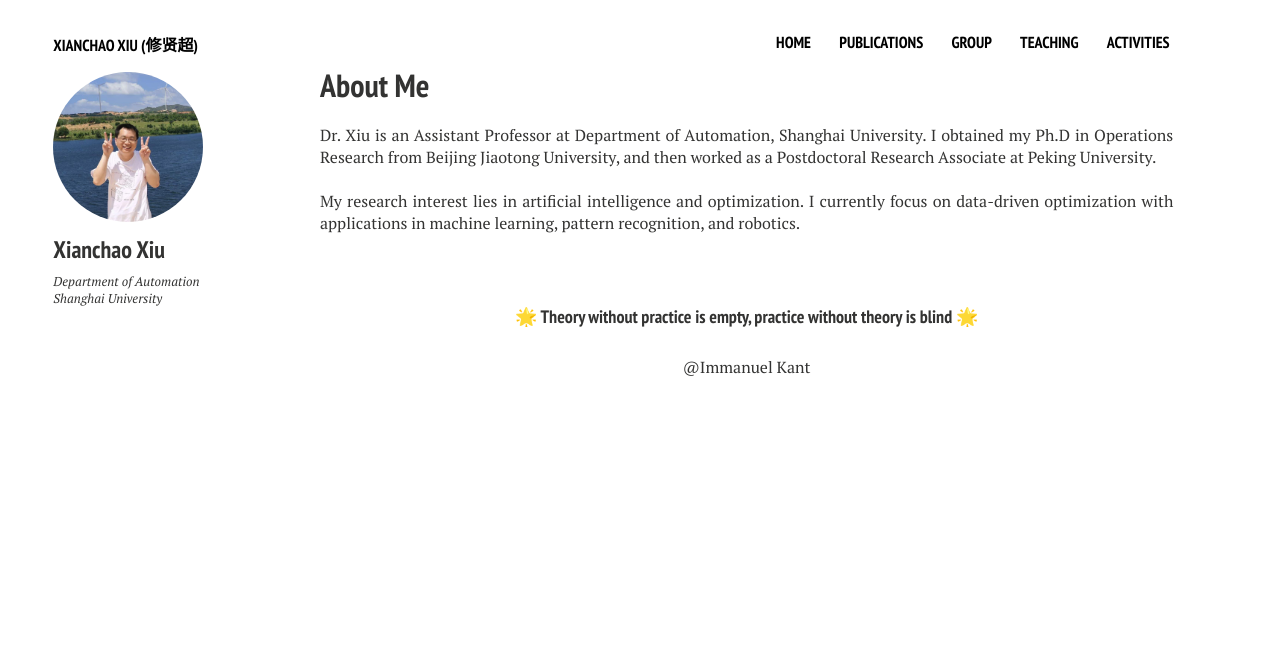
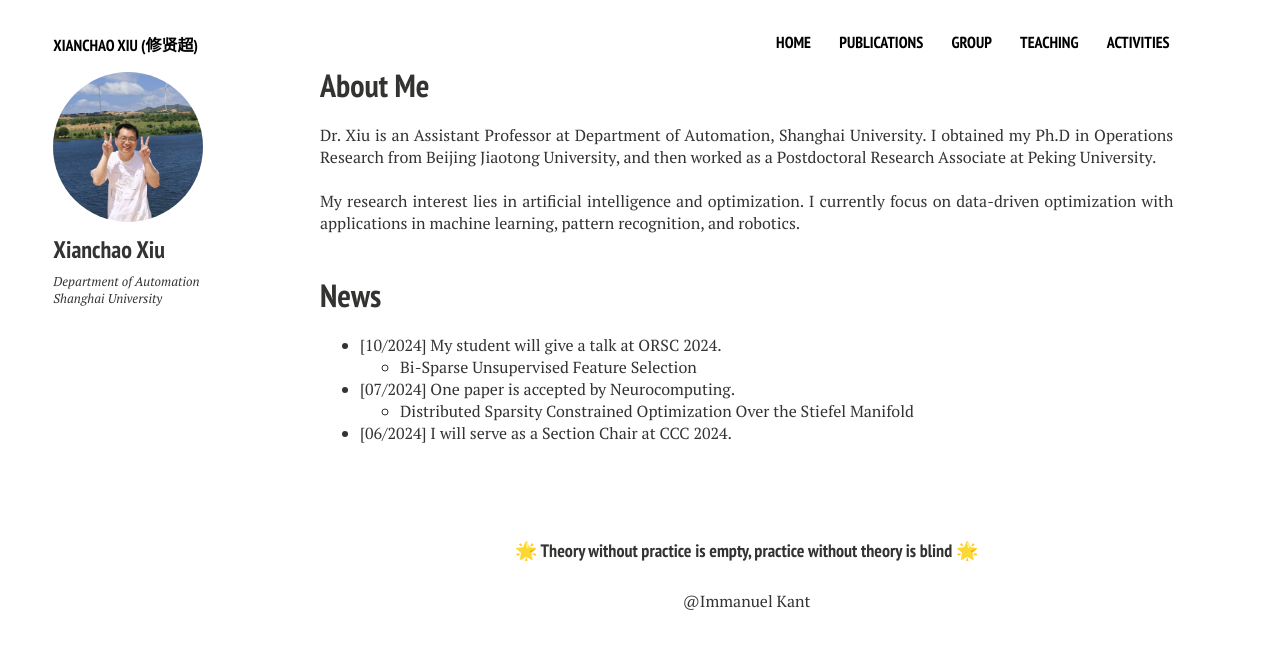
Before and after one commit to xianchaoxiu/xianchaoxiu.github.io, a Jekyll site: the page built from index.md, in a window 1280 px wide. Shown: the top 649 px of the page. Built offline with Jekyll 4.4.1, drawn with Linux system fonts in a browser that asks for light colours; nearby versions of some CDN libraries.

Commit message:
Update home2.html

```diff
--- a/_layouts/home2.html
+++ b/_layouts/home2.html
@@ -35,6 +35,23 @@
 	 I currently focus on data-driven optimization with applications in machine learning, pattern recognition, and robotics. <br><br>
 
 
+
+	<h1>News</h1>
+      <p>
+      <ul>
+      <li>[10/2024] My student will give a talk at ORSC 2024. </li>
+      <ul>
+      <li> Bi-Sparse Unsupervised Feature Selection</li>
+      </ul>
+      <li>[07/2024] One paper is accepted by Neurocomputing.
+      <ul>
+      <li> Distributed Sparsity Constrained Optimization Over the Stiefel Manifold</li>
+      </ul>
+      <li>[06/2024] I will serve as a Section Chair at CCC 2024.<br><br>
+    </ul>
+    </p>
+
+
 <br>
 <h4 align="center">🌟 Theory without practice is empty, practice without theory is blind 🌟</h4>
 <p align="center">@Immanuel Kant </p>
```
